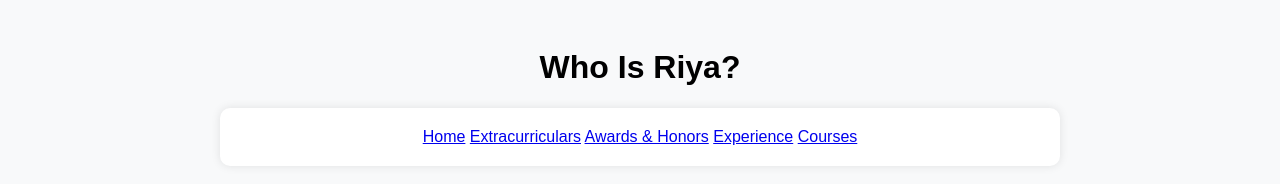
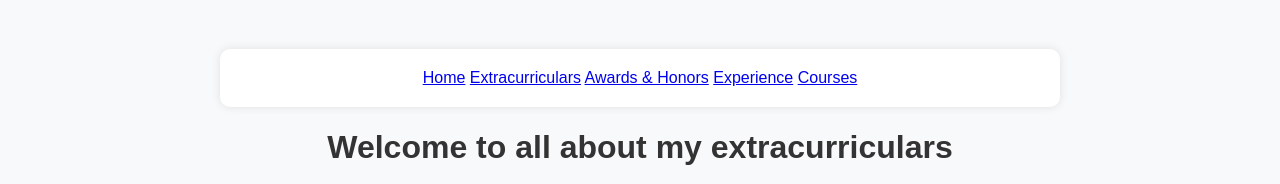
Before and after one commit to wnediN/Website, a plain HTML site: page Extracurriculars.html in a window 1280 px wide. Shown: the top 184 px of the page. Drawn offline with Linux system fonts and the light colour scheme; a script that the page names is missing.

Commit message:
Update Extracurriculars.html

```diff
--- a/Extracurriculars.html
+++ b/Extracurriculars.html
@@ -7,7 +7,7 @@
   <link href="https://fonts.googleapis.com/css2?family=Coming+Soon&display=swap" rel="stylesheet">
   </head>
   <body>
-    <h1 style = "color: black";>Who Is Riya?</h1>
+    <h1 style = "color: black";></h1>
     <script src="script.js"></script>
     <div class = "tab container">
       <a href = "index.html" class = "tab">Home</a> <!-- href means it is not moving-->
```
